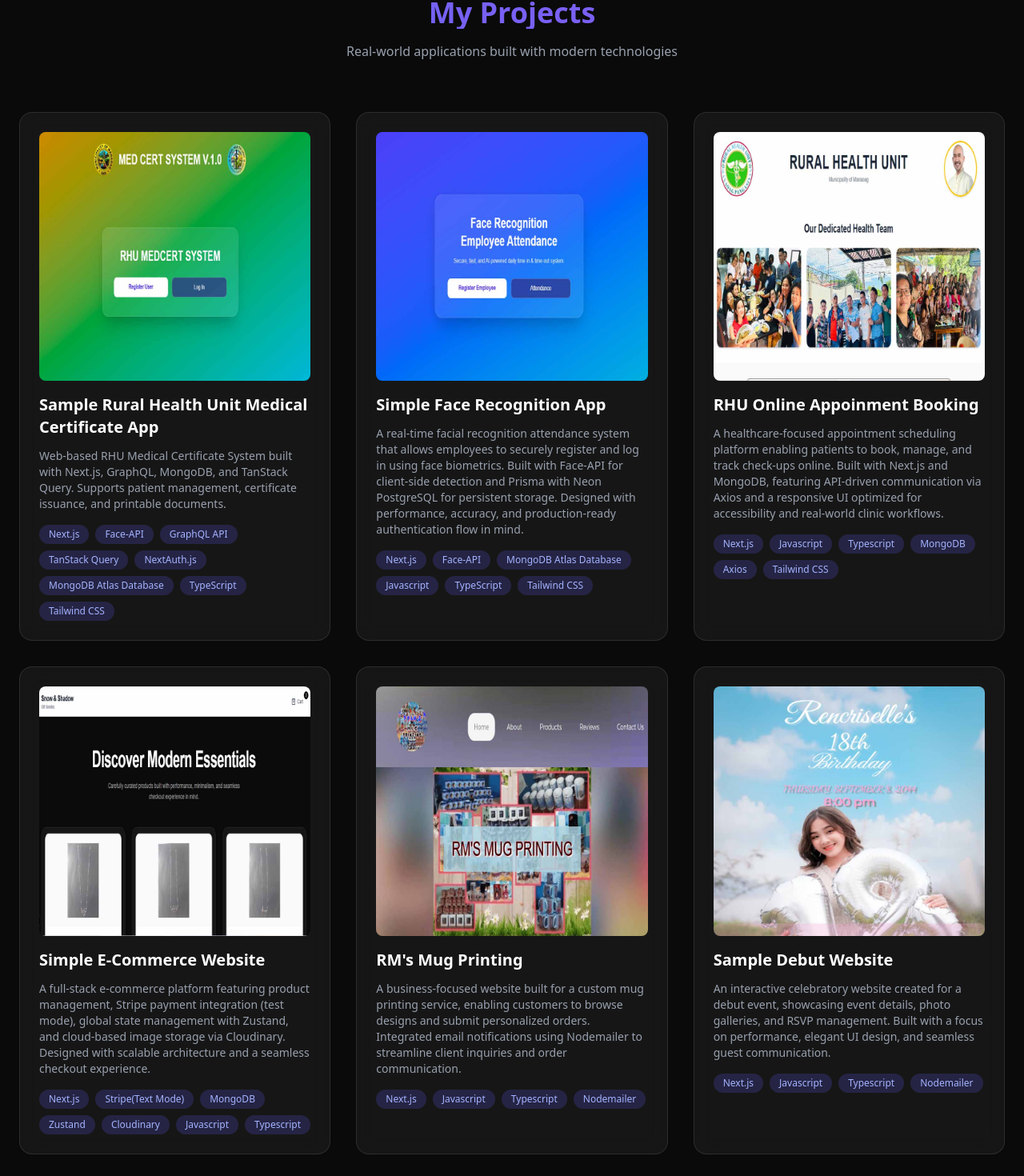
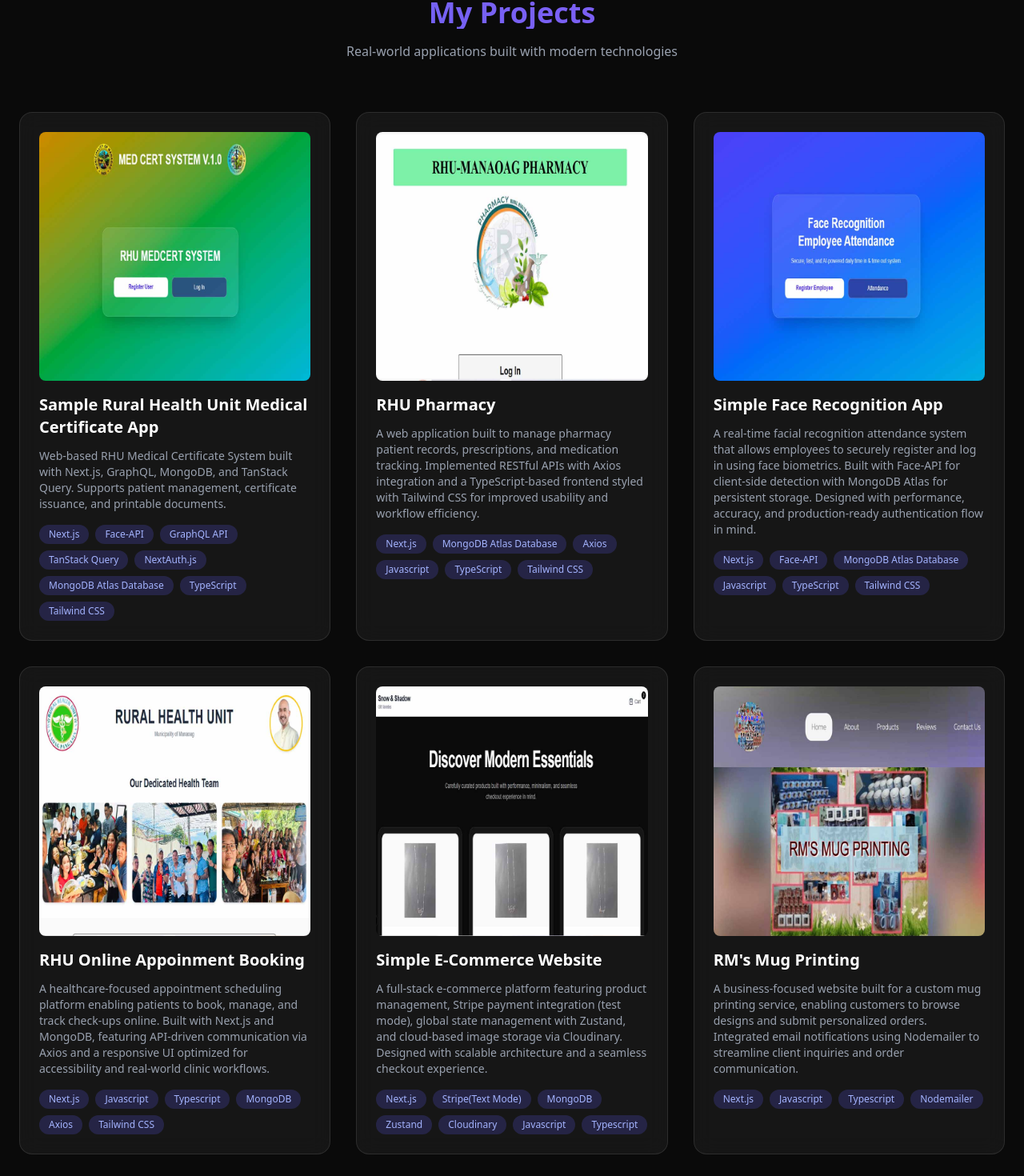
Before and after one commit to LetranEyeshield/next-js-portfolio, a Next.js app: page / in a window 1280 px wide. Shown: the part 1216-2686 px from the top of the page at 80% size. Built offline with nearby package versions, Linux system fonts and the light colour scheme.

Commit message:
added project

```diff
--- a/src/app/components/portfolio-styles/page-new.tsx
+++ b/src/app/components/portfolio-styles/page-new.tsx
@@ -23,11 +23,26 @@ export default function PageNew() {
       ],
     },
     {
+      url: "https://rhu-pharmacy.vercel.app",
+      imagePath: "/images/rhu-pharm.jpg",
+      title: "RHU Pharmacy",
+      description:
+        "A web application built to manage pharmacy patient records, prescriptions, and medication tracking. Implemented RESTful APIs with Axios integration and a TypeScript-based frontend styled with Tailwind CSS for improved usability and workflow efficiency.",
+      tech: [
+        "Next.js",
+        "MongoDB Atlas Database",
+        "Axios",
+        "Javascript",
+        "TypeScript",
+        "Tailwind CSS",
+      ],
+    },
+    {
       url: "https://simple-face-detection-app.vercel.app/",
       imagePath: "/images/face-recog.jpg",
       title: "Simple Face Recognition App",
       description:
-        "A real-time facial recognition attendance system that allows employees to securely register and log in using face biometrics. Built with Face-API for client-side detection and Prisma with Neon PostgreSQL for persistent storage. Designed with performance, accuracy, and production-ready authentication flow in mind.",
+        "A real-time facial recognition attendance system that allows employees to securely register and log in using face biometrics. Built with Face-API for client-side detection with MongoDB Atlas for persistent storage. Designed with performance, accuracy, and production-ready authentication flow in mind.",
       tech: [
         "Next.js",
         "Face-API",
@@ -77,7 +92,12 @@ export default function PageNew() {
         "A business-focused website built for a custom mug printing service, enabling customers to browse designs and submit personalized orders. Integrated email notifications using Nodemailer to streamline client inquiries and order communication.",
       tech: ["Next.js", "Javascript", "Typescript", "Nodemailer"],
     },
-    {
+
+    //to be shown in see more button
+  ];
+
+  const seeMoreProjects = [
+     {
       url: "https://sample-debut-website.vercel.app",
       imagePath: "images/rencriselle.jpg",
       title: "Sample Debut Website",
@@ -85,10 +105,6 @@ export default function PageNew() {
         "An interactive celebratory website created for a debut event, showcasing event details, photo galleries, and RSVP management. Built with a focus on performance, elegant UI design, and seamless guest communication.",
       tech: ["Next.js", "Javascript", "Typescript", "Nodemailer"],
     },
-    //to be shown in see more button
-  ];
-
-  const seeMoreProjects = [
     {
       url: "https://my-wedding-website-six.vercel.app",
       imagePath: "/images/rolan-kate.jpg",
@@ -137,22 +153,22 @@ export default function PageNew() {
         "A database-driven system built with Java and MySQL to manage civil registry records including births, marriages, and legal documents. Designed with relational data modeling and administrative access controls to ensure data integrity and structured reporting.",
       tech: ["Java", "MySQL", "JDBC", "Relational Database Design"],
     },
-    {
-      url: "https://rhu-pharma-ncd-list-mern.vercel.app",
-      title: "RHU Pharmacy Patient Management",
-      imagePath: "/images/mern.jpg",
-      description:
-        "A MERN stack application built to manage pharmacy patient records, prescriptions, and medication tracking. Implemented RESTful APIs with Axios integration and a TypeScript-based frontend styled with Tailwind CSS for improved usability and workflow efficiency.",
-      tech: [
-        "MongoDB",
-        "Express",
-        "React",
-        "Node.js",
-        "Axios",
-        "TypeScript",
-        "Tailwind CSS",
-      ],
-    },
+    // {
+    //   url: "https://rhu-pharma-ncd-list-mern.vercel.app",
+    //   title: "RHU Pharmacy Patient Management",
+    //   imagePath: "/images/mern.jpg",
+    //   description:
+    //     "A MERN stack application built to manage pharmacy patient records, prescriptions, and medication tracking. Implemented RESTful APIs with Axios integration and a TypeScript-based frontend styled with Tailwind CSS for improved usability and workflow efficiency.",
+    //   tech: [
+    //     "MongoDB",
+    //     "Express",
+    //     "React",
+    //     "Node.js",
+    //     "Axios",
+    //     "TypeScript",
+    //     "Tailwind CSS",
+    //   ],
+    // },
     {
       url: "https://github.com/LetranEyeshield/the_dc_system",
       title: "Death Certificate Management System (Beta)",
@@ -381,14 +397,14 @@ export default function PageNew() {
             {!show ? (
               <button
                 onClick={() => setShow(true)}
-                className="inline-flex items-center gap-2 px-8 py-4 border border-white/20 rounded-full hover:bg-white/10 transition"
+                className="inline-flex items-center gap-2 px-8 py-4 border border-white/20 rounded-full hover:bg-white/10 transition cursor-pointer"
               >
                 See More Projects →
               </button>
             ) : (
               <button
                 onClick={() => setShow(false)}
-                className="inline-flex items-center gap-2 px-8 py-4 border border-white/20 rounded-full hover:bg-white/10 transition"
+                className="inline-flex items-center gap-2 px-8 py-4 border border-white/20 rounded-full hover:bg-white/10 transition cursor-pointer"
               >
                 Show Less ↑
               </button>
```
Also changed, not shown: public/images/rhu-pharm.jpg (added).
